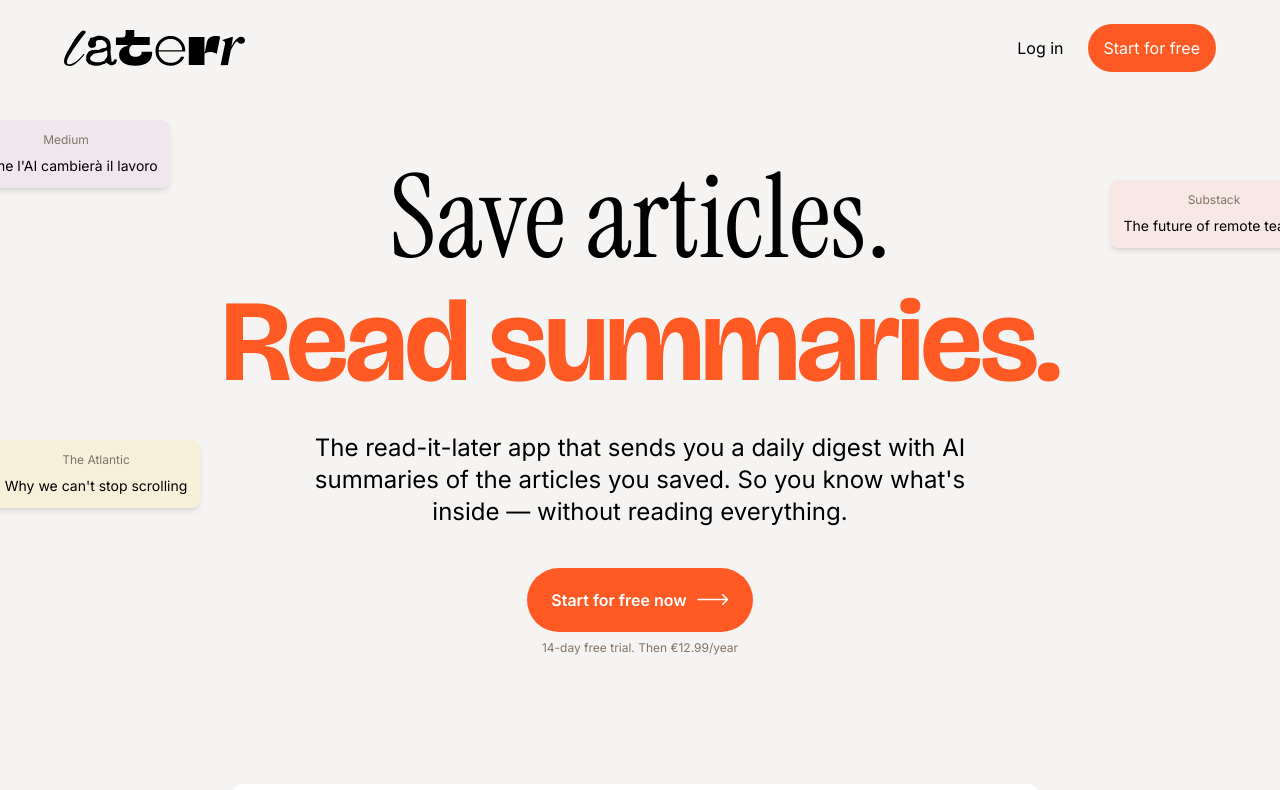
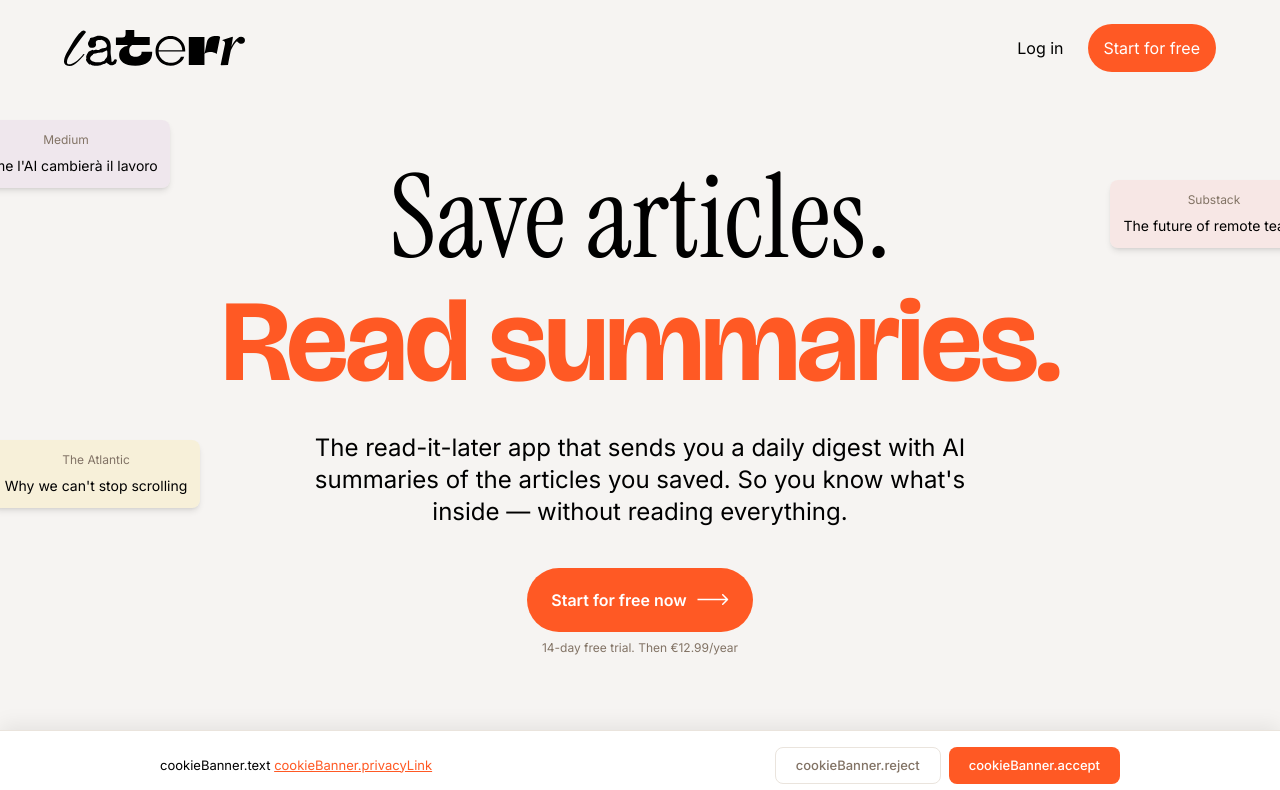
Before and after one commit to rooleescreative/laterr-landing, a Next.js app: page / in a window 1280 px wide. Shown: the top 790 px of the page. Built offline with nearby package versions, Linux system fonts and the light colour scheme; no server answers.

Commit message:
Add GA4 + GDPR cookie banner with preventive blocking

```diff
--- a/src/app/layout.tsx
+++ b/src/app/layout.tsx
@@ -1,6 +1,8 @@
 import type { Metadata } from 'next'
 import './globals.css'
 import { I18nProvider } from '@/i18n'
+import { CookieBanner } from '@/components/CookieBanner'
+import { GoogleAnalytics } from '@/components/GoogleAnalytics'
 
 export const metadata: Metadata = {
   title: 'Laterr — Save articles. Read summaries.',
@@ -31,6 +33,8 @@ export default function RootLayout({
     <html lang="it">
       <body>
         <I18nProvider>{children}</I18nProvider>
+        <GoogleAnalytics />
+        <CookieBanner />
       </body>
     </html>
   )
--- /dev/null
+++ b/src/components/CookieBanner.tsx
@@ -0,0 +1,127 @@
+'use client'
+
+import { useState, useEffect } from 'react'
+import { useTranslation } from '@/i18n'
+
+const COOKIE_NAME = 'laterr-cookie-consent'
+const COOKIE_MAX_AGE = 15552000 // 180 days (6 months, Garante recommendation)
+
+function getCookie(name: string): string | null {
+  if (typeof document === 'undefined') return null
+  const match = document.cookie.split(';').find(c => c.trim().startsWith(`${name}=`))
+  return match ? match.split('=')[1]?.trim() || null : null
+}
+
+function setCookie(name: string, value: string, maxAge: number) {
+  document.cookie = `${name}=${value}; path=/; max-age=${maxAge}; SameSite=Lax`
+}
+
+export function CookieBanner() {
+  const { t } = useTranslation()
+  const [visible, setVisible] = useState(false)
+
+  useEffect(() => {
+    const consent = getCookie(COOKIE_NAME)
+    if (!consent) setVisible(true)
+  }, [])
+
+  const accept = () => {
+    setCookie(COOKIE_NAME, 'accepted', COOKIE_MAX_AGE)
+    setVisible(false)
+    window.dispatchEvent(new Event('laterr-consent-change'))
+  }
+
+  const reject = () => {
+    setCookie(COOKIE_NAME, 'rejected', COOKIE_MAX_AGE)
+    setVisible(false)
+  }
+
+  if (!visible) return null
+
+  return (
+    <div style={{
+      position: 'fixed',
+      bottom: 0,
+      left: 0,
+      right: 0,
+      zIndex: 9999,
+      backgroundColor: '#FFFFFF',
+      borderTop: '1px solid #EAE4DD',
+      boxShadow: '0 -4px 20px rgba(0,0,0,0.08)',
+      padding: '16px 24px',
+      fontFamily: "'Inter', sans-serif",
+    }}>
+      <div style={{
+        maxWidth: '960px',
+        margin: '0 auto',
+        display: 'flex',
+        alignItems: 'center',
+        justifyContent: 'space-between',
+        gap: '16px',
+        flexWrap: 'wrap' as const,
+      }}>
+        <p style={{
+          fontSize: '13px',
+          lineHeight: '1.5',
+          color: '#000000',
+          margin: 0,
+          flex: '1 1 300px',
+        }}>
+          {t('cookieBanner.text')}{' '}
+          <a
+            href="https://app.laterr.news/privacy"
+            target="_blank"
+            rel="noopener noreferrer"
+            style={{ color: '#FF5924', textDecoration: 'underline' }}
+          >
+            {t('cookieBanner.privacyLink')}
+          </a>
+        </p>
+        <div style={{
+          display: 'flex',
+          gap: '8px',
+          flexShrink: 0,
+        }}>
+          <button
+            onClick={reject}
+            style={{
+              padding: '8px 20px',
+              fontSize: '13px',
+              fontWeight: 500,
+              borderRadius: '8px',
+              border: '1px solid #EAE4DD',
+              backgroundColor: 'transparent',
+              color: '#827365',
+              cursor: 'pointer',
+              fontFamily: "'Inter', sans-serif",
+            }}
+          >
+            {t('cookieBanner.reject')}
+          </button>
+          <button
+            onClick={accept}
+            style={{
+              padding: '8px 20px',
+              fontSize: '13px',
+              fontWeight: 500,
+              borderRadius: '8px',
+              border: 'none',
+              backgroundColor: '#FF5924',
+              color: '#FFFFFF',
+              cursor: 'pointer',
+              fontFamily: "'Inter', sans-serif",
+            }}
+          >
+            {t('cookieBanner.accept')}
+          </button>
+        </div>
+      </div>
+    </div>
+  )
+}
+
+// Call this from a "Cookie settings" link in the footer to re-show the banner
+export function resetCookieConsent() {
+  document.cookie = `${COOKIE_NAME}=; path=/; max-age=0`
+  window.location.reload()
+}
--- /dev/null
+++ b/src/components/GoogleAnalytics.tsx
@@ -0,0 +1,50 @@
+'use client'
+
+import Script from 'next/script'
+import { useEffect, useState } from 'react'
+
+const COOKIE_NAME = 'laterr-cookie-consent'
+const GA_ID = process.env.NEXT_PUBLIC_GA_MEASUREMENT_ID
+
+function hasConsent(): boolean {
+  if (typeof document === 'undefined') return false
+  const match = document.cookie.split(';').find(c => c.trim().startsWith(`${COOKIE_NAME}=`))
+  return match?.includes('accepted') || false
+}
+
+export function GoogleAnalytics() {
+  const [consent, setConsent] = useState(false)
+
+  useEffect(() => {
+    // Check on mount
+    if (hasConsent()) setConsent(true)
+
+    // Listen for consent changes (from CookieBanner accept)
+    const handler = () => {
+      if (hasConsent()) setConsent(true)
+    }
+    window.addEventListener('laterr-consent-change', handler)
+    return () => window.removeEventListener('laterr-consent-change', handler)
+  }, [])
+
+  // GA blocked by default — only loads after explicit consent (Garante 10/06/2021)
+  if (!consent || !GA_ID) return null
+
+  return (
+    <>
+      <Script
+        src={`https://www.googletagmanager.com/gtag/js?id=${GA_ID}`}
+        strategy="afterInteractive"
+      />
+      <Script id="ga-config" strategy="afterInteractive">
+        {`window.dataLayer = window.dataLayer || [];
+function gtag(){dataLayer.push(arguments);}
+gtag('js', new Date());
+gtag('config', '${GA_ID}', {
+  anonymize_ip: true,
+  cookie_flags: 'SameSite=Lax;Secure'
+});`}
+      </Script>
+    </>
+  )
+}
--- a/src/i18n/locales/en.json
+++ b/src/i18n/locales/en.json
@@ -97,5 +97,12 @@
     "privacy": "Privacy",
     "terms": "Terms"
   },
+  "cookieBanner": {
+    "text": "This site uses analytics cookies (Google Analytics) to improve the service. Analytics cookies are only activated with your consent.",
+    "accept": "Accept",
+    "reject": "Reject",
+    "privacyLink": "Privacy policy",
+    "cookieSettings": "Cookie settings"
+  },
   "pageTitle": "Laterr — Save articles. Read summaries."
 }
--- a/src/i18n/locales/es.json
+++ b/src/i18n/locales/es.json
@@ -97,5 +97,12 @@
     "privacy": "Privacidad",
     "terms": "Términos"
   },
+  "cookieBanner": {
+    "text": "Este sitio utiliza cookies de análisis (Google Analytics) para mejorar el servicio. Las cookies de análisis se activan solo con tu consentimiento.",
+    "accept": "Aceptar",
+    "reject": "Rechazar",
+    "privacyLink": "Política de privacidad",
+    "cookieSettings": "Configuración de cookies"
+  },
   "pageTitle": "Laterr — Guarda artículos. Lee los resúmenes."
 }
--- a/src/i18n/locales/it.json
+++ b/src/i18n/locales/it.json
@@ -97,5 +97,12 @@
     "privacy": "Privacy",
     "terms": "Terms"
   },
+  "cookieBanner": {
+    "text": "Questo sito utilizza cookie di analisi (Google Analytics) per migliorare il servizio. I cookie di analisi vengono attivati solo con il tuo consenso.",
+    "accept": "Accetta",
+    "reject": "Rifiuta",
+    "privacyLink": "Informativa privacy",
+    "cookieSettings": "Impostazioni cookie"
+  },
   "pageTitle": "Laterr — Salva articoli. Leggi i riassunti."
 }
```
